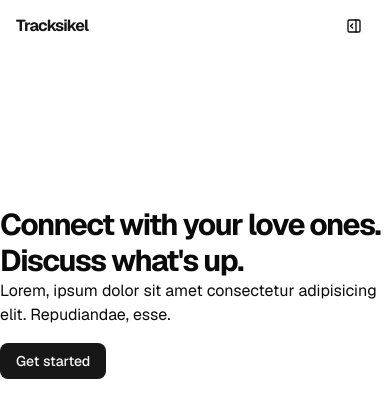
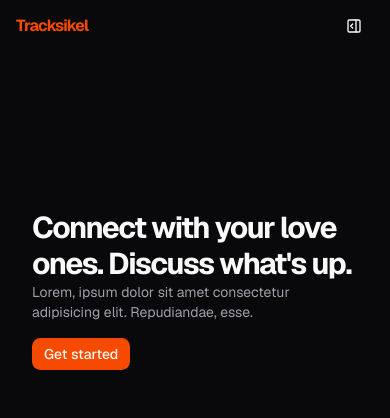
Before and after one commit to fersonull/3rd-final-exam, a React (Vite) app in the folder frontend/: page / in a window 390 px wide. Shown: the top 418 px of the page. Built offline with nearby package versions, Linux system fonts and the light colour scheme; a web font is replaced by a local one.

Commit message:
[ NEW HOOK ] useResponsive: for checking windows size

```diff
--- a/frontend/index.html
+++ b/frontend/index.html
@@ -1,5 +1,5 @@
 <!doctype html>
-<html lang="en" class="">
+<html lang="en" class="dark">
   <head>
     <meta charset="UTF-8" />
     <!-- <link rel="icon" type="image/svg+xml" href="/vite.svg" /> -->
--- a/frontend/src/App.jsx
+++ b/frontend/src/App.jsx
@@ -1,11 +1,5 @@
-import {
-  BrowserRouter as Router,
-  Routes,
-  Route,
-  useRoutes,
-} from "react-router-dom";
+import { BrowserRouter as Router, useRoutes } from "react-router-dom";
 import { Suspense } from "react";
-import Home from "./pages/home";
 import { routes } from "./routes";
 
 function AppRoutes() {
--- a/frontend/src/components/home/home-hero.jsx
+++ b/frontend/src/components/home/home-hero.jsx
@@ -1,23 +1,25 @@
-import React from "react";
 import { Button } from "../ui/button";
+import useResponsive from "@/hooks/useResponsive";
 
 export default function HomeHero() {
+  const { isMobile } = useResponsive();
+
   return (
     <>
-      {/* Left */}
       <div className="max-w-lg col-span-2">
         <h4 className="headings">
           Connect with your love ones. Discuss what's up.
         </h4>
-        <p className="subheadings">
+        <p className="sub-headings">
           Lorem, ipsum dolor sit amet consectetur adipisicing elit. Repudiandae,
           esse.
         </p>
 
-        <Button className="mt-4">Get started</Button>
+        <Button className="mt-4" size={isMobile ? "sm" : ""}>
+          Get started
+        </Button>
       </div>
 
-      {/* Right */}
       <div className="w-md">{/* <HeroMessageMainWrapper /> */}</div>
     </>
   );
--- /dev/null
+++ b/frontend/src/hooks/useResponsive.js
@@ -0,0 +1,28 @@
+import { useState, useEffect } from "react";
+
+function useResponsive() {
+  const [windowSize, setWindowSize] = useState({
+    width: window.innerWidth,
+    height: window.innerHeight,
+  });
+
+  useEffect(() => {
+    const handleResize = () => {
+      setWindowSize({
+        width: window.innerWidth,
+        height: window.innerHeight,
+      });
+    };
+
+    window.addEventListener("resize", handleResize);
+    return () => window.removeEventListener("resize", handleResize);
+  }, []);
+
+  const isMobile = windowSize.width < 640;
+  const isTablet = windowSize.width >= 640 && windowSize.width < 1024;
+  const isDesktop = windowSize.width >= 1024;
+
+  return { ...windowSize, isMobile, isTablet, isDesktop };
+}
+
+export default useResponsive;
--- a/frontend/src/index.css
+++ b/frontend/src/index.css
@@ -47,71 +47,70 @@
 :root {
   --radius: 0.65rem;
   --background: oklch(1 0 0);
-  --foreground: oklch(0.145 0 0);
+  --foreground: oklch(0.141 0.005 285.823);
   --card: oklch(1 0 0);
-  --card-foreground: oklch(0.145 0 0);
+  --card-foreground: oklch(0.141 0.005 285.823);
   --popover: oklch(1 0 0);
-  --popover-foreground: oklch(0.145 0 0);
-  --primary: oklch(0.205 0 0);
-  --primary-foreground: oklch(0.985 0 0);
-  --secondary: oklch(0.97 0 0);
-  --secondary-foreground: oklch(0.205 0 0);
-  --muted: oklch(0.97 0 0);
-  --muted-foreground: oklch(0.556 0 0);
-  --accent: oklch(0.97 0 0);
-  --accent-foreground: oklch(0.205 0 0);
+  --popover-foreground: oklch(0.141 0.005 285.823);
+  --primary: oklch(0.705 0.213 47.604);
+  --primary-foreground: oklch(0.98 0.016 73.684);
+  --secondary: oklch(0.967 0.001 286.375);
+  --secondary-foreground: oklch(0.21 0.006 285.885);
+  --muted: oklch(0.967 0.001 286.375);
+  --muted-foreground: oklch(0.552 0.016 285.938);
+  --accent: oklch(0.967 0.001 286.375);
+  --accent-foreground: oklch(0.21 0.006 285.885);
   --destructive: oklch(0.577 0.245 27.325);
-  --border: oklch(0.922 0 0);
-  --input: oklch(0.922 0 0);
-  --ring: oklch(0.708 0 0);
+  --border: oklch(0.92 0.004 286.32);
+  --input: oklch(0.92 0.004 286.32);
+  --ring: oklch(0.705 0.213 47.604);
   --chart-1: oklch(0.646 0.222 41.116);
   --chart-2: oklch(0.6 0.118 184.704);
   --chart-3: oklch(0.398 0.07 227.392);
   --chart-4: oklch(0.828 0.189 84.429);
   --chart-5: oklch(0.769 0.188 70.08);
-  --radius: 0.625rem;
   --sidebar: oklch(0.985 0 0);
-  --sidebar-foreground: oklch(0.145 0 0);
-  --sidebar-primary: oklch(0.205 0 0);
-  --sidebar-primary-foreground: oklch(0.985 0 0);
-  --sidebar-accent: oklch(0.97 0 0);
-  --sidebar-accent-foreground: oklch(0.205 0 0);
-  --sidebar-border: oklch(0.922 0 0);
-  --sidebar-ring: oklch(0.708 0 0);
+  --sidebar-foreground: oklch(0.141 0.005 285.823);
+  --sidebar-primary: oklch(0.705 0.213 47.604);
+  --sidebar-primary-foreground: oklch(0.98 0.016 73.684);
+  --sidebar-accent: oklch(0.967 0.001 286.375);
+  --sidebar-accent-foreground: oklch(0.21 0.006 285.885);
+  --sidebar-border: oklch(0.92 0.004 286.32);
+  --sidebar-ring: oklch(0.705 0.213 47.604);
 }
 
 .dark {
-  --background: oklch(0.145 0 0);
+  --background: oklch(0.141 0.005 285.823);
   --foreground: oklch(0.985 0 0);
-  --card: oklch(0.205 0 0);
+  --card: oklch(0.21 0.006 285.885);
   --card-foreground: oklch(0.985 0 0);
-  --popover: oklch(0.205 0 0);
+  --popover: oklch(0.21 0.006 285.885);
   --popover-foreground: oklch(0.985 0 0);
-  --primary: oklch(0.922 0 0);
-  --primary-foreground: oklch(0.205 0 0);
-  --secondary: oklch(0.269 0 0);
+  --primary: oklch(0.646 0.222 41.116);
+  --primary-foreground: oklch(0.98 0.016 73.684);
+  --secondary: oklch(0.274 0.006 286.033);
   --secondary-foreground: oklch(0.985 0 0);
-  --muted: oklch(0.269 0 0);
-  --muted-foreground: oklch(0.708 0 0);
-  --accent: oklch(0.269 0 0);
+  --muted: oklch(0.274 0.006 286.033);
+  --muted-foreground: oklch(0.705 0.015 286.067);
+  --accent: oklch(0.274 0.006 286.033);
   --accent-foreground: oklch(0.985 0 0);
   --destructive: oklch(0.704 0.191 22.216);
   --border: oklch(1 0 0 / 10%);
   --input: oklch(1 0 0 / 15%);
-  --ring: oklch(0.556 0 0);
+  --ring: oklch(0.646 0.222 41.116);
   --chart-1: oklch(0.488 0.243 264.376);
   --chart-2: oklch(0.696 0.17 162.48);
   --chart-3: oklch(0.769 0.188 70.08);
   --chart-4: oklch(0.627 0.265 303.9);
   --chart-5: oklch(0.645 0.246 16.439);
-  --sidebar: oklch(0.205 0 0);
+  --sidebar: oklch(0.21 0.006 285.885);
   --sidebar-foreground: oklch(0.985 0 0);
-  --sidebar-primary: oklch(0.488 0.243 264.376);
-  --sidebar-primary-foreground: oklch(0.985 0 0);
-  --sidebar-accent: oklch(0.269 0 0);
+  --sidebar-primary: oklch(0.646 0.222 41.116);
+  --sidebar-primary-foreground: oklch(0.98 0.016 73.684);
+  --sidebar-accent: oklch(0.274 0.006 286.033);
   --sidebar-accent-foreground: oklch(0.985 0 0);
   --sidebar-border: oklch(1 0 0 / 10%);
-  --sidebar-ring: oklch(0.556 0 0);
+  --sidebar-ring: oklch(0.646 0.222 41.116);
 }
 
 @layer base {
--- a/frontend/src/layouts/public-routes.jsx
+++ b/frontend/src/layouts/public-routes.jsx
@@ -7,8 +7,8 @@
     <div className="flex flex-col h-screen font-geist">
       <HomeNavbar />
 
-      <main className="lg:px-24 flex-1">
-        <div className="h-full grid md:grid-cols-3 grid-cols-1 items-center">
+      <main className="lg:px-24 px-8 flex-1">
+        <div className="h-full grid-cols-1 grid md:grid-cols-3  items-center">
           <Outlet />
         </div>
       </main>
--- a/frontend/src/main.jsx
+++ b/frontend/src/main.jsx
@@ -1,6 +1,6 @@
 import { StrictMode } from "react";
 import { createRoot } from "react-dom/client";
 import "./index.css";
-import App from "./App.jsx";
+import App from "./app.jsx";
 
 createRoot(document.getElementById("root")).render(<App />);
```
